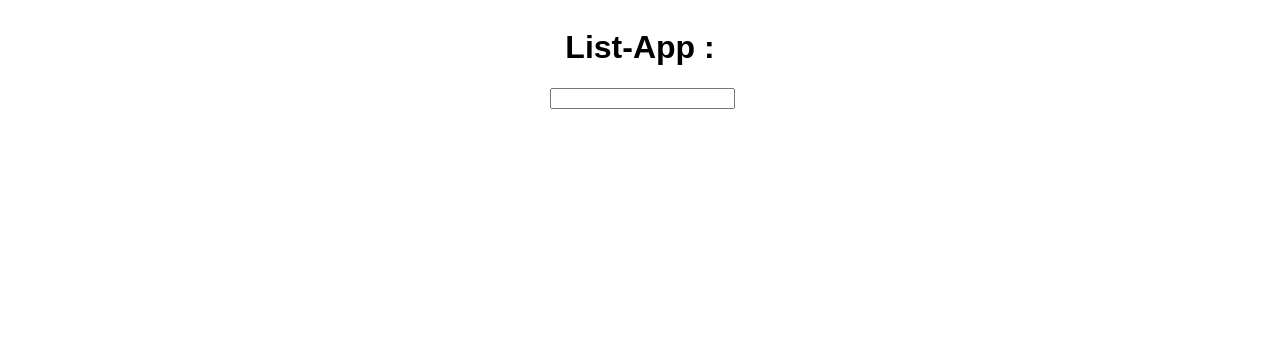
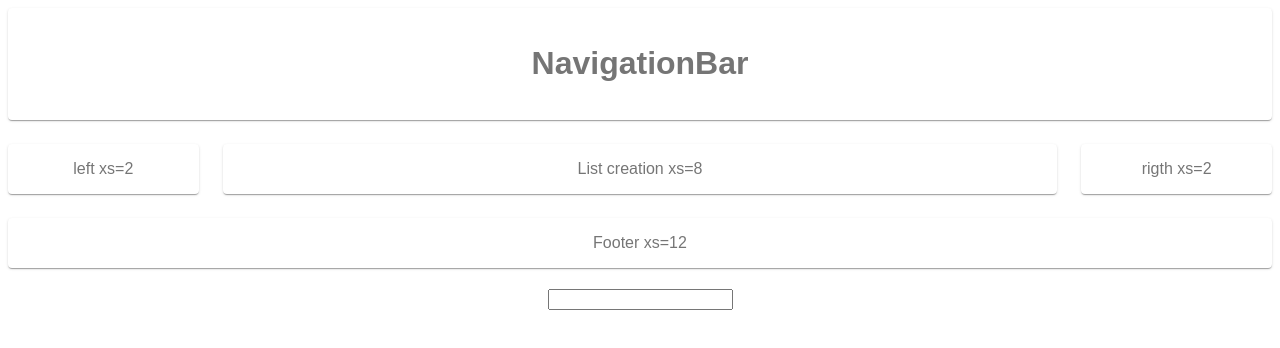
Before and after one commit to sistatress/List-App, a React (Create React App) app: page / in a window 1280 px wide. Shown: the top 348 px of the page. Built offline with nearby package versions, Linux system fonts and the light colour scheme.

Commit message:
create a base ui template for the app - Add a base template to the app with material ui grid system
- test the grig with a new component (Navigation Bar) just display NavigationBar on screen.

```diff
--- a/package.json
+++ b/package.json
@@ -8,6 +8,8 @@
   ],
   "main": "src/index.js",
   "dependencies": {
+    "@material-ui/core": "4.11.2",
+    "@material-ui/icons": "4.11.2",
     "prop-types": "15.7.2",
     "react": "17.0.0",
     "react-dom": "17.0.0",
--- a/src/App.css
+++ b/src/App.css
@@ -8,8 +8,12 @@
 }
 
 .user-input {
-  width: 180px;
-  margin: auto;
+  width: auto;
+  margin: 21px auto 21px auto;
+}
+
+.input-element {
+  padding: auto;
 }
 
 .counters-container {
--- a/src/App.js
+++ b/src/App.js
@@ -5,6 +5,19 @@ import "./App.css";
 import List from "./Components/List";
 import Input from "./Components/Input";
 import Counters from "./Components/Counters";
+import NavigationBar from "./Components/NavigationBar";
+import { Grid, Paper, makeStyles } from "@material-ui/core";
+
+const useStyles = makeStyles((theme) => ({
+  root: {
+    flexGrow: 1
+  },
+  paper: {
+    padding: theme.spacing(2),
+    textAlign: "center",
+    color: theme.palette.text.secondary
+  }
+}));
 
 export default function App() {
   const [list, setList] = useState([]);
@@ -108,11 +121,29 @@ export default function App() {
   };
 
   const isList = list.length > 0 ? true : false;
+  const classes = useStyles();
 
   return (
     <div className="App">
-      <h1 className="app-title">List-App : {isList}</h1>
-      {/* UserInput : create list items  */}
+      <Grid container spacing={3} alignItems="center">
+        <Grid item xs={12}>
+          <Paper className={classes.paper}>
+            <NavigationBar />
+          </Paper>
+        </Grid>
+        <Grid item xs={2}>
+          <Paper className={classes.paper}>left xs=2</Paper>
+        </Grid>
+        <Grid item xs={8}>
+          <Paper className={classes.paper}>List creation xs=8</Paper>
+        </Grid>
+        <Grid item xs={2}>
+          <Paper className={classes.paper}>rigth xs=2</Paper>
+        </Grid>
+        <Grid item xs={12}>
+          <Paper className={classes.paper}>Footer xs=12</Paper>
+        </Grid>
+      </Grid>
       <div className="user-input">
         <Input
           value={input}
--- /dev/null
+++ b/src/Components/NavigationBar.js
@@ -0,0 +1,12 @@
+import React from "react";
+import { makeStyles } from "@material-ui/core/styles";
+
+const NavigationBar = () => {
+  return (
+    <div>
+      <h1>NavigationBar</h1>
+    </div>
+  );
+};
+
+export default NavigationBar;
```
